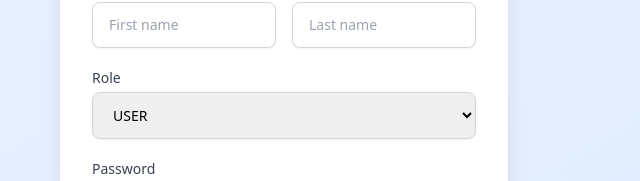
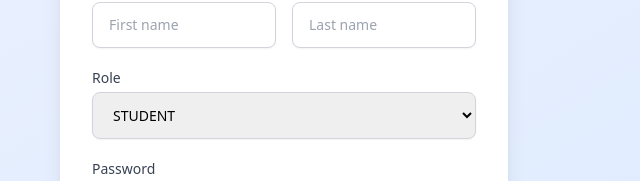
Before and after one commit to Robert2547/college-event-website, a React (Create React App) app in the folder frontend/: page /signup in a window 1280 px wide. Shown: the part 281-462 px from the top of the page, without its empty margins (356-996 px from the left). Built offline with nearby package versions, Linux system fonts and the light colour scheme; no server answers; the HTML template or start-up script is replaced by a standard one.

Commit message:
Convert types to STUDENT

```diff
--- a/frontend/src/pages/AdminDashboard.tsx
+++ b/frontend/src/pages/AdminDashboard.tsx
@@ -35,7 +35,7 @@ const AdminDashboard = () => {
       type: "RSO",
       category: "",
       rsoId: 1,
-    }
+    },
   ];
 
   return (
--- a/frontend/src/pages/SignUpForm.tsx
+++ b/frontend/src/pages/SignUpForm.tsx
@@ -23,7 +23,7 @@ const SignUpForm = () => {
     passwordConfirmation: "",
     firstName: "",
     lastName: "",
-    role: "USER",
+    role: "STUDENT",
   });
 
   // Form validation errors
@@ -233,7 +233,7 @@ const SignUpForm = () => {
                 className="block w-full px-4 py-3 border border-gray-300 rounded-lg shadow-sm focus:outline-none focus:ring-2 focus:ring-indigo-500 focus:border-indigo-500 text-sm"
                 required
               >
-                <option value="USER">USER</option>
+                <option value="STUDENT">STUDENT</option>
                 <option value="ADMIN">ADMIN</option>
                 <option value="SUPER_ADMIN">SUPER_ADMIN</option>
               </select>
--- a/frontend/src/types/auth.ts
+++ b/frontend/src/types/auth.ts
@@ -5,7 +5,7 @@ export interface LoginCredentials {
   password: string;
 }
 
-export type Role = "USER" | "ADMIN" | "SUPER_ADMIN";
+export type Role = "STUDENT" | "ADMIN" | "SUPER_ADMIN";
 
 export interface SignUpCredentials extends LoginCredentials {
   firstName: string;
```
